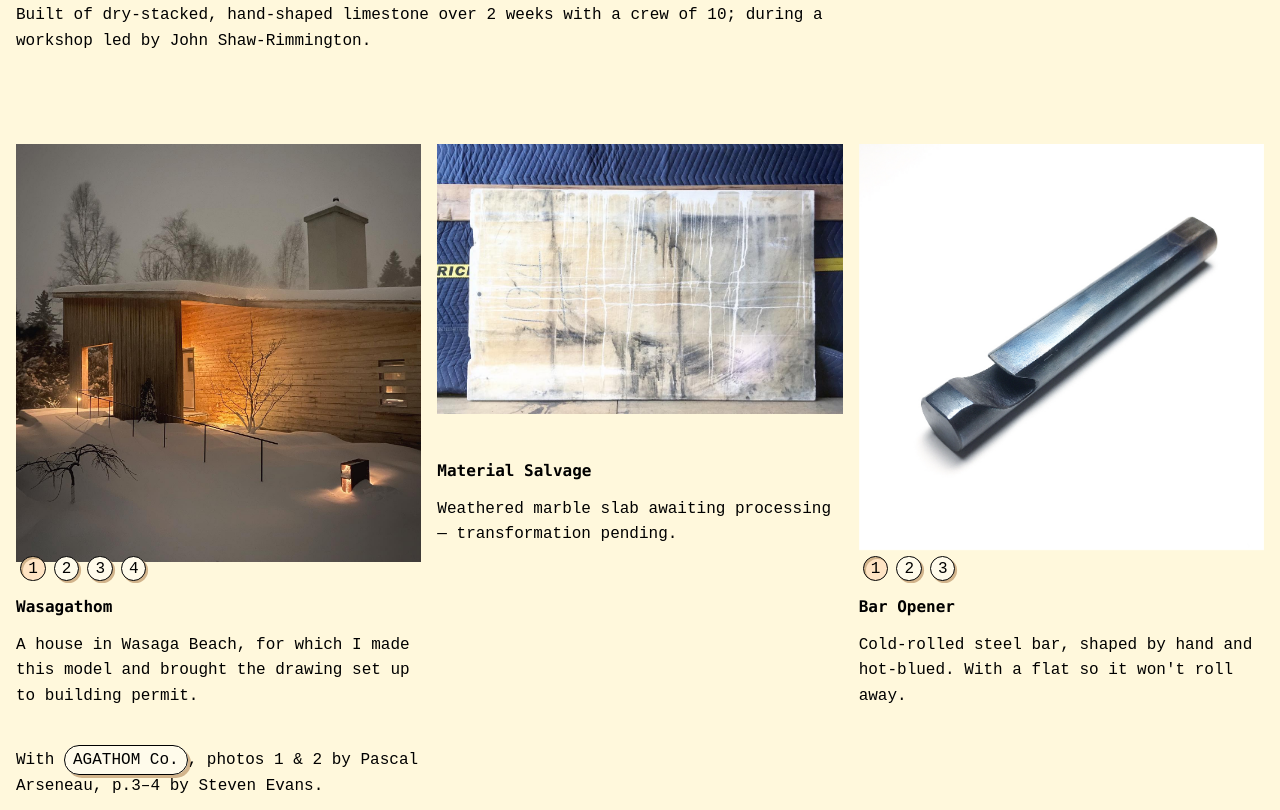
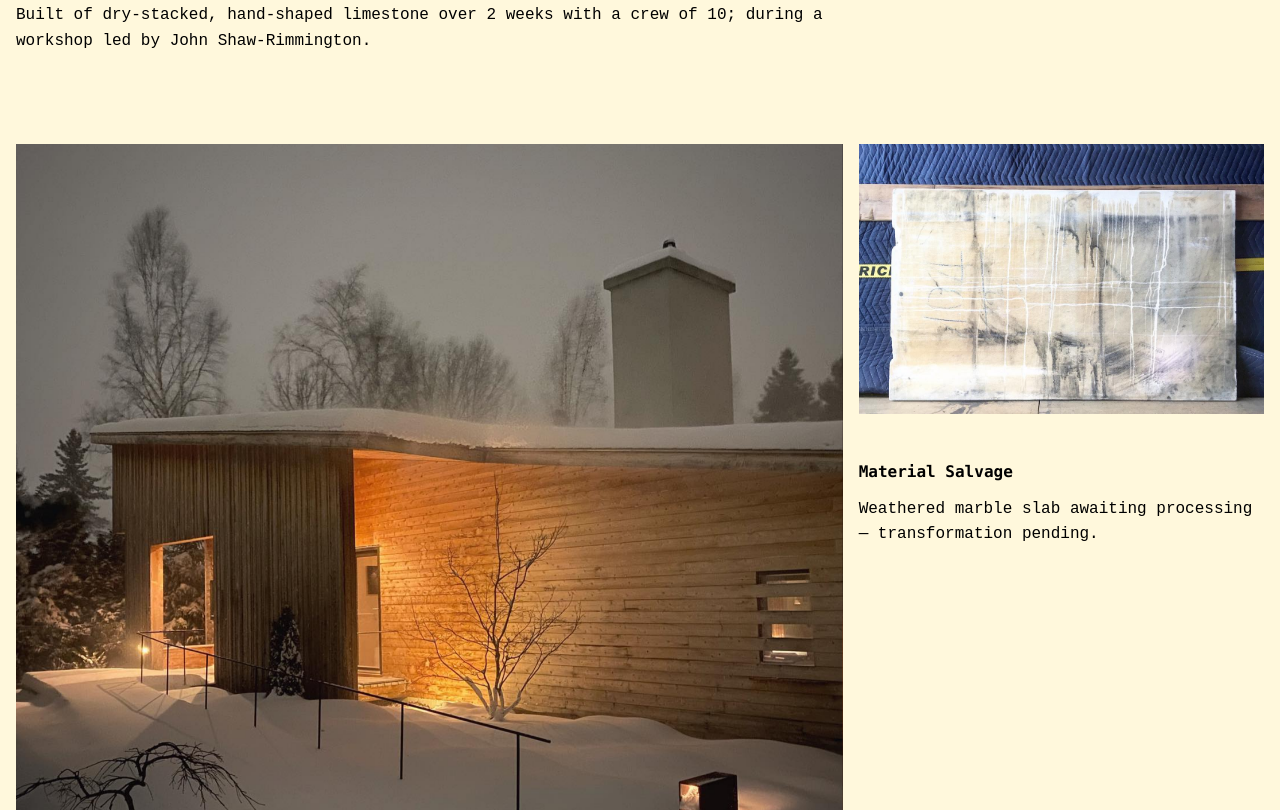
Before and after one commit to sunstanley/sunstanley.github.io, a plain HTML site: page index.html in a window 1280 px wide. Shown: the part 4710-5520 px from the top of the page. Drawn offline with nearby package versions, Linux system fonts and the light colour scheme; a web font is replaced by a local one.

Commit message:
Update style.css

```diff
--- a/assets/style.css
+++ b/assets/style.css
@@ -174,14 +174,7 @@ div.nav ul li {
     grid-column: 1;
     padding-bottom: 3em;
 }
-.tile.wide.sq{
-    display: flex;
-    flex-flow: column nowrap;
-    align-self: flex-start;
-    grid-column: 1;
-    padding-bottom: 3em;
-	aspect-ratio: 1/1;
-}
+
 .tile.ar3_2 img{
     aspect-ratio: 3/2;
     object-position: center;
@@ -192,7 +185,7 @@ div.nav ul li {
 }
 img {
     width: 100%;
-    height: 100%;
+    height: auto;
     margin-bottom: 0.8em;
     object-fit: cover;
     object-position: top;
```
